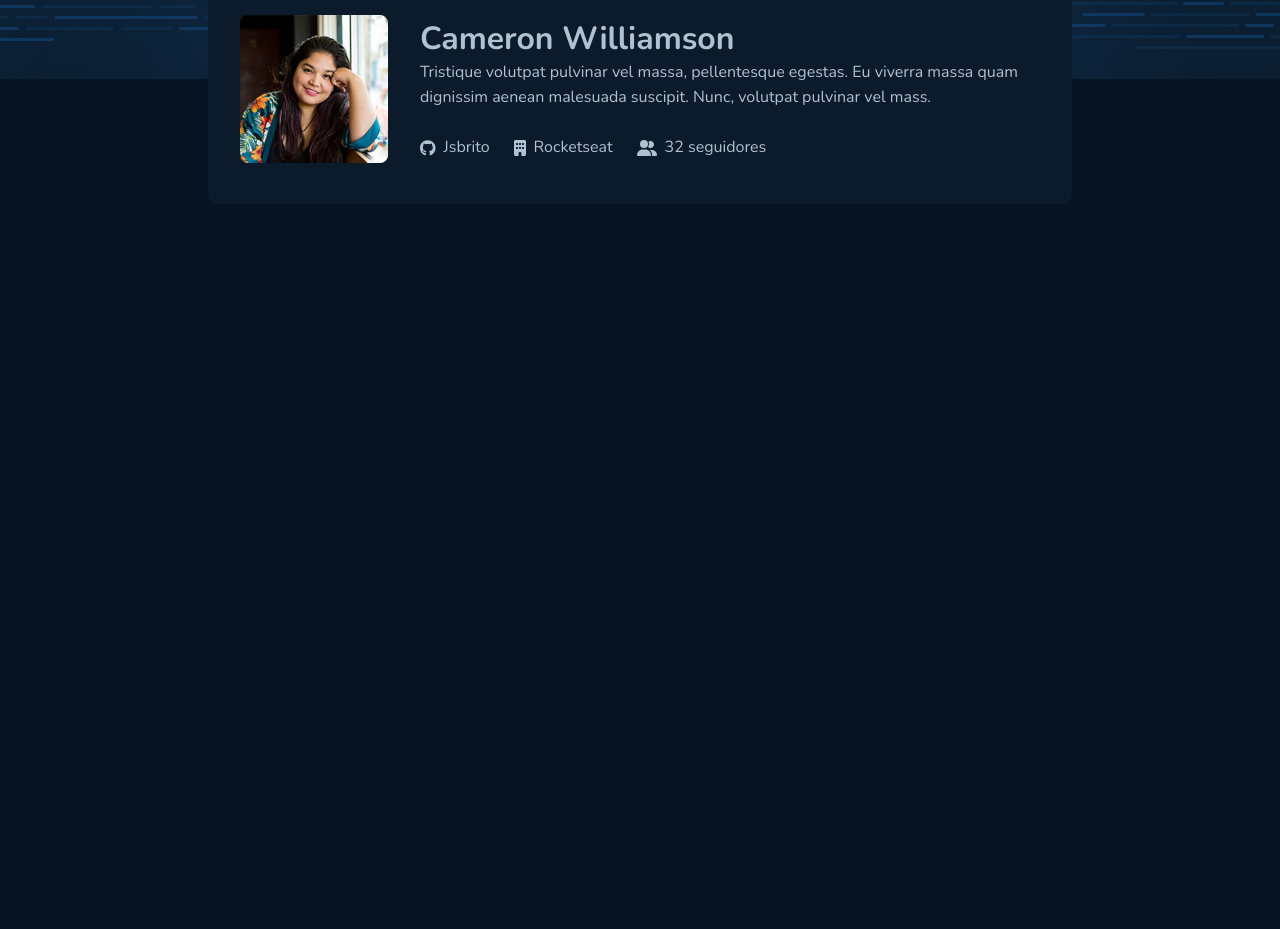
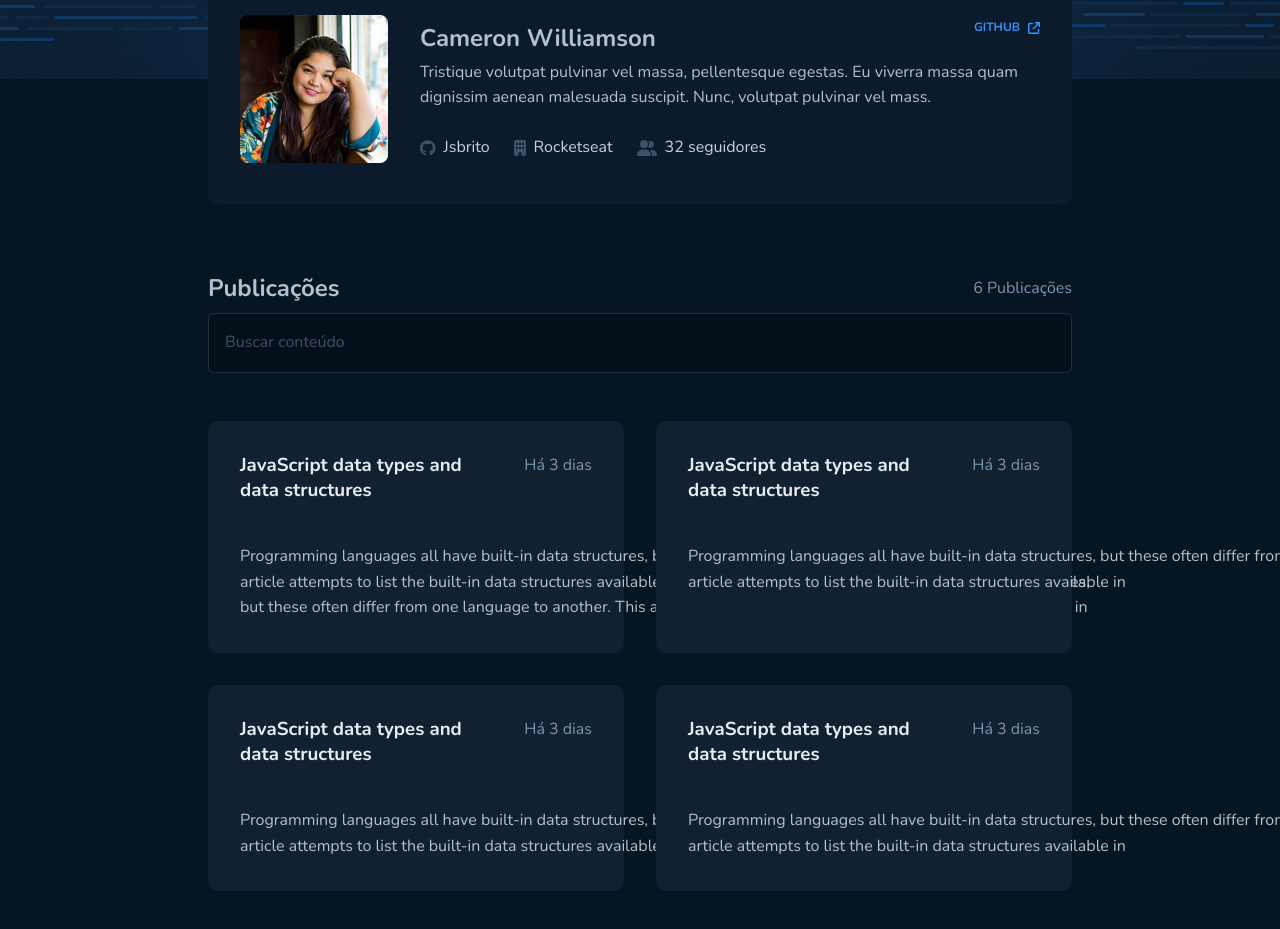
Before and after one commit to JoaoSBrito/GithubBlog, a React (Vite) app: page / in a window 1280 px wide. Shown: the part 217-1146 px from the top of the page. Before the commit the page ends 800 px from the top, so only its background shows below. Built offline with nearby package versions, Linux system fonts and the light colour scheme.

Commit message:
Cards + Profile

```diff
--- /dev/null
+++ b/src/pages/Home/components/PostCards/index.tsx
@@ -0,0 +1,70 @@
+import { CardContainer, PostCardsContainer } from "./styles";
+
+export function PostCards() {
+  return (
+    <PostCardsContainer>
+      <CardContainer href="#">
+        <div className="title">
+          <h3>JavaScript data types and data structures</h3>
+          <span>Há 3 dias</span>
+        </div>
+
+        <div className="content">
+          <p>
+            Programming languages all have built-in data structures, but these
+            often differ from one language to another. This article attempts to
+            list the built-in data structures available in Programming languages
+            all have built-in data structures, but these often differ from one
+            language to another. This article attempts to list the built-in data
+            structures available in
+          </p>
+        </div>
+      </CardContainer>
+
+      <CardContainer href="#">
+        <div className="title">
+          <h3>JavaScript data types and data structures</h3>
+          <span>Há 3 dias</span>
+        </div>
+
+        <div className="content">
+          <p>
+            Programming languages all have built-in data structures, but these
+            often differ from one language to another. This article attempts to
+            list the built-in data structures available in
+          </p>
+        </div>
+      </CardContainer>
+
+      <CardContainer href="#">
+        <div className="title">
+          <h3>JavaScript data types and data structures</h3>
+          <span>Há 3 dias</span>
+        </div>
+
+        <div className="content">
+          <p>
+            Programming languages all have built-in data structures, but these
+            often differ from one language to another. This article attempts to
+            list the built-in data structures available in
+          </p>
+        </div>
+      </CardContainer>
+
+      <CardContainer href="#">
+        <div className="title">
+          <h3>JavaScript data types and data structures</h3>
+          <span>Há 3 dias</span>
+        </div>
+
+        <div className="content">
+          <p>
+            Programming languages all have built-in data structures, but these
+            often differ from one language to another. This article attempts to
+            list the built-in data structures available in
+          </p>
+        </div>
+      </CardContainer>
+    </PostCardsContainer>
+  );
+}
--- /dev/null
+++ b/src/pages/Home/components/PostCards/styles.ts
@@ -0,0 +1,85 @@
+import styled from "styled-components";
+
+export const PostCardsContainer = styled.div`
+  max-width: 54rem;
+  width: 100%;
+
+
+  display: grid;
+  grid-template-columns: 1fr 1fr;
+  gap: 2rem;
+  margin-top: 3rem;
+  margin-bottom: 8rem;
+
+  /* .card {
+    max-width: 26rem;
+    width: 100%;
+    background-color: ${props => props.theme['base-post']};
+    display: flex;
+    align-items: center;
+    justify-content: center;
+    padding: 2rem;
+
+    .content {
+      max-width: 22rem;
+      width: 100%;
+
+      position: relative;
+
+      display: flex;
+      align-items: center;
+      justify-content: center;
+    }
+
+    .date {
+      position: absolute;
+      right: 0;
+      top: 0;
+    }
+  } */
+`
+
+export const CardContainer =styled.a`
+  padding: 2rem;
+
+  background-color: ${props => props.theme['base-post']};
+  display: flex;
+  flex-direction: column;
+
+  max-width: 26rem;
+  width: 100%;
+  position: relative;
+  text-decoration: none;
+  border-radius: 10px;
+
+  :hover {
+    border: 2px solid ${props => props.theme['base-label']};
+  }
+
+  .title {
+    max-width: 14rem;
+    margin-bottom: -2rem;
+
+    h3 {
+      color: ${props => props.theme['base-title']};
+    }
+  }
+
+  .title span {
+    position: absolute;
+    right: 2rem;
+    color: ${props => props.theme['base-span']};
+  }
+
+  .content {
+    max-width: 22rem;
+    word-wrap: break-word;
+    overflow: hidden;
+    text-overflow: ellipsis;
+    display: -webkit-box;
+    -webkit-line-clamp: 4;
+            line-clamp: 4;
+    -webkit-box-orient: vertical ;
+    color: ${props => props.theme['base-text']};
+  }
+`
--- a/src/pages/Home/components/Profile/index.tsx
+++ b/src/pages/Home/components/Profile/index.tsx
@@ -5,6 +5,7 @@ import {
   faCoffee,
   faBuilding,
   faUserGroup,
+  faArrowUpRightFromSquare,
 } from "@fortawesome/free-solid-svg-icons";
 import { faGithub } from "@fortawesome/free-brands-svg-icons";
 
@@ -26,22 +27,26 @@ export function Profile() {
         </p>
 
         <div className="userInfos">
-          <div className="userInfo">
-            <FontAwesomeIcon icon={faGithub} />
+          <a className="userInfo" href="#">
+            <FontAwesomeIcon icon={faGithub} color={"#3A536B"} />
             Jsbrito
-          </div>
+          </a>
 
-          <div className="userInfo">
-            <FontAwesomeIcon icon={faBuilding} />
+          <a className="userInfo" href="#">
+            <FontAwesomeIcon icon={faBuilding} color={"#3A536B"} />
             Rocketseat
-          </div>
+          </a>
 
-          <div className="userInfo">
-            <FontAwesomeIcon icon={faUserGroup} />
+          <a className="userInfo" href="#">
+            <FontAwesomeIcon icon={faUserGroup} color={"#3A536B"} />
             32 seguidores
-          </div>
+          </a>
         </div>
       </ProfileContent>
+      <a className="link" href="#">
+        Github
+        <FontAwesomeIcon icon={faArrowUpRightFromSquare} />
+      </a>
     </ProfileContainer>
   );
 }
--- a/src/pages/Home/components/Profile/styles.ts
+++ b/src/pages/Home/components/Profile/styles.ts
@@ -13,6 +13,30 @@ export const ProfileContainer = styled.div`
   justify-content: center;
   text-align: left;
   gap: 2rem;
+  position: relative;
+
+  .link {
+    position: absolute;
+    right: 2rem;
+
+    display: flex;
+    align-items: center;
+    justify-content: center;
+    gap: .5rem;
+
+    text-align: center;
+    text-transform: uppercase;
+    text-decoration: none;
+    font-size: .75rem;
+    font-weight: bold;
+
+    color: ${props => props.theme['blue']};
+
+    :hover {
+      border-bottom: 1px solid ${props => props.theme['blue']};
+    }
+
+  }
 `
 
 export const ProfileContent = styled.div`
@@ -23,13 +47,14 @@ export const ProfileContent = styled.div`
 
  h1 {
   margin-bottom: .5rem;
+  font-size: 1.5rem;
  }
 
  .userInfos {
   display: flex;
   gap: 1.5rem;
   margin-top: 1.5rem;
-  text-align: center;
+  /* text-align: center; */
   align-items: center;
  }
 
@@ -37,5 +62,8 @@ export const ProfileContent = styled.div`
   display: flex;
   align-items: center;
   gap: .5rem;
+
+  text-decoration: none;
+  color:${props => props.theme['base-subtitle']};
  }
 `
--- /dev/null
+++ b/src/pages/Home/components/SearchForm/index.tsx
@@ -0,0 +1,9 @@
+import { SearchFormContainer } from "./styles";
+
+export function SearchForm() {
+  return (
+    <SearchFormContainer>
+      <input type="text" placeholder="Buscar conteúdo" />
+    </SearchFormContainer>
+  );
+}
--- /dev/null
+++ b/src/pages/Home/components/SearchForm/styles.ts
@@ -0,0 +1,23 @@
+import styled from "styled-components";
+
+export const SearchFormContainer = styled.form`
+  input {
+    width: 100%;
+    color: ${props => props.theme['base-text']};
+    background-color: ${props => props.theme['base-input']};
+    border: 1px solid ${props => props.theme['base-border']};
+    border-radius: 6px;
+    padding: 1rem;
+    margin-top: .75rem;
+    outline: none;
+
+    &::placeholder {
+      color: ${props => props.theme['base-label']}
+    }
+
+    &:focus {
+      border: 1px solid ${props => props.theme['blue']};
+    }
+  }
+
+`
--- a/src/pages/Home/index.tsx
+++ b/src/pages/Home/index.tsx
@@ -1,5 +1,7 @@
 import { Header } from "../../components/Header";
+import { PostCards } from "./components/PostCards";
 import { Profile } from "./components/Profile";
+import { SearchForm } from "./components/SearchForm";
 import { HomeContainer } from "./styles";
 
 export function Home() {
@@ -9,6 +11,15 @@ export function Home() {
 
       <HomeContainer>
         <Profile />
+        <div className="content">
+          <div className="title">
+            <h2>Publicações</h2>
+            <p>6 Publicações</p>
+          </div>
+
+          <SearchForm />
+          <PostCards />
+        </div>
       </HomeContainer>
     </>
   );
--- a/src/pages/Home/styles.ts
+++ b/src/pages/Home/styles.ts
@@ -8,5 +8,24 @@ export const HomeContainer = styled.div`
   align-items: center;
   justify-content: center;
   margin-bottom: 4,5rem;
+  width: 100vw;
+  overflow-x: hidden;
 
+  .content {
+    margin-top: 4.5rem;
+    width: 54rem;
+    max-width: 54rem;
+
+    display: flex;
+    flex-direction: column;
+
+    .title {
+      display: flex;
+      justify-content: space-between;
+
+      p {
+        color: ${props => props.theme['base-span']};
+      }
+    }
+  }
 `
--- a/src/styles/global.ts
+++ b/src/styles/global.ts
@@ -11,6 +11,7 @@ export const GlobalStyle = createGlobalStyle`
     background-color: ${props => props.theme['base-background']};
     color: ${props => props.theme['base-text']};
     --webkit-font-smoothing: antialiased;
+    overflow-x: hidden;
   }
 
   body, input, textarea, button {
```
